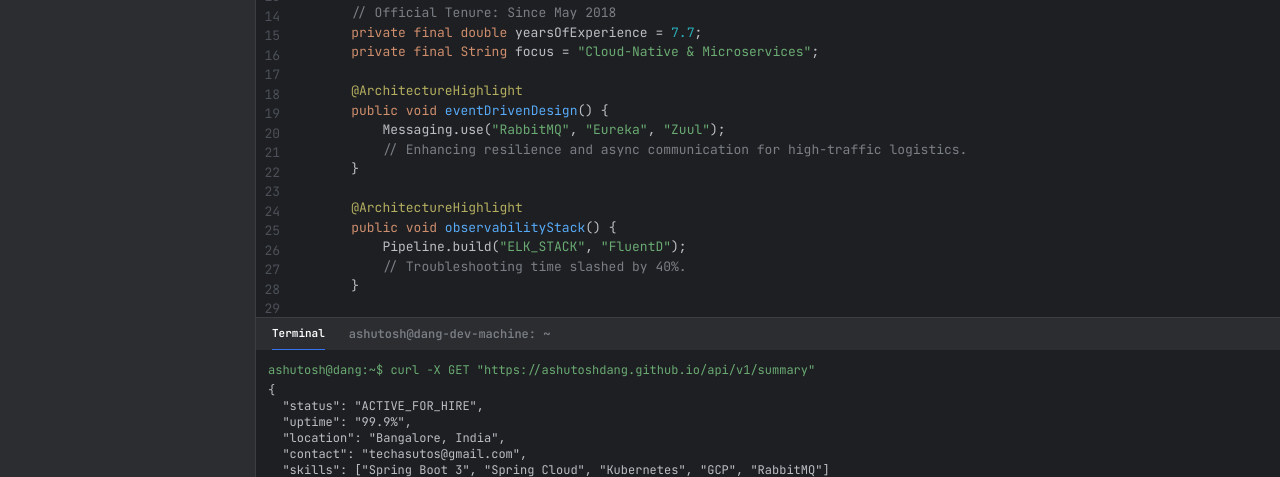
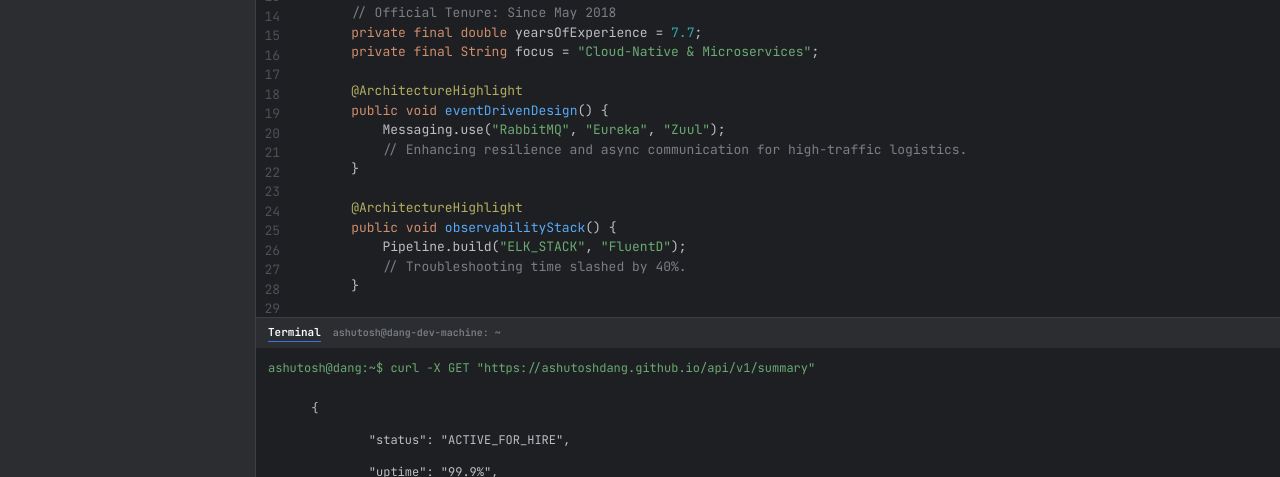
Before and after one commit to ashutoshdang/ashutoshdang.github.io, a website: page index.html in a window 1280 px wide. Shown: the part 323-800 px from the top of the page. Drawn offline with nearby package versions, Linux system fonts and the light colour scheme.

Commit message:
Update index.html

```diff
--- a/index.html
+++ b/index.html
@@ -204,16 +204,46 @@
 </div>
 
 <!-- Terminal -->
-<div class="h-32 md:h-40 bg-ideBg border-t border-[#3c3f41] flex flex-col">
-    <div class="h-8 bg-ideSidebar flex items-center px-4 gap-6 text-[11px] font-bold">
-        <span class="text-white border-b border-ideAccent h-full flex items-center">Terminal</span>
-        <span class="text-ideComment text-xs">ashutosh@dang-dev-machine: ~</span>
+<!-- ================= TERMINAL ================= -->
+<div class="
+    bg-ideBg border-t border-[#3c3f41] flex flex-col
+    h-auto
+    max-h-[35vh]
+    md:h-40
+  ">
+  <!-- Terminal Header -->
+  <div class="
+      bg-ideSidebar flex items-center gap-3
+      px-3 py-1.5
+      text-[11px] font-bold
+      flex-wrap
+    ">
+    <span class="text-white border-b border-ideAccent">
+      Terminal
+    </span>
+    <span class="
+        text-ideComment text-[10px]
+        truncate
+        max-w-full
+        md:max-w-none
+      ">
+      ashutosh@dang-dev-machine: ~
+    </span>
   </div>
-    <div class="flex-1 p-3 text-xs font-mono text-ideText overflow-y-auto custom-scroll">
-        <div class="text-ideString">
-            ashutosh@dang:~$ curl -X GET "https://ashutoshdang.github.io/api/v1/summary"
+  <!-- Terminal Body -->
+  <div class="
+      flex-1 p-3
+      text-[11px] md:text-xs
+      font-mono text-ideText
+      overflow-y-auto overflow-x-hidden
+      custom-scroll
+      break-words
+    ">
+    <div class="text-ideString break-all">
+      ashutosh@dang:~$ curl -X GET
+      "https://ashutoshdang.github.io/api/v1/summary"
     </div>
-        <div class="mt-1">
+    <div class="mt-2 whitespace-pre-wrap">
       {<br>
             &nbsp;&nbsp;"status": "ACTIVE_FOR_HIRE",<br>
             &nbsp;&nbsp;"uptime": "99.9%",<br>
@@ -222,7 +252,8 @@
             &nbsp;&nbsp;"skills": ["Spring Boot 3", "Spring Cloud", "Kubernetes", "GCP", "RabbitMQ"]<br>
       }<br>
     </div>
-        <div class="text-ideKeyword mt-1">
+
+    <div class="text-ideKeyword mt-2">
       Compilation successful. 0 errors, 0 warnings.
     </div>
   </div>
```
Lines whose indentation alone changed are shown as unchanged.
